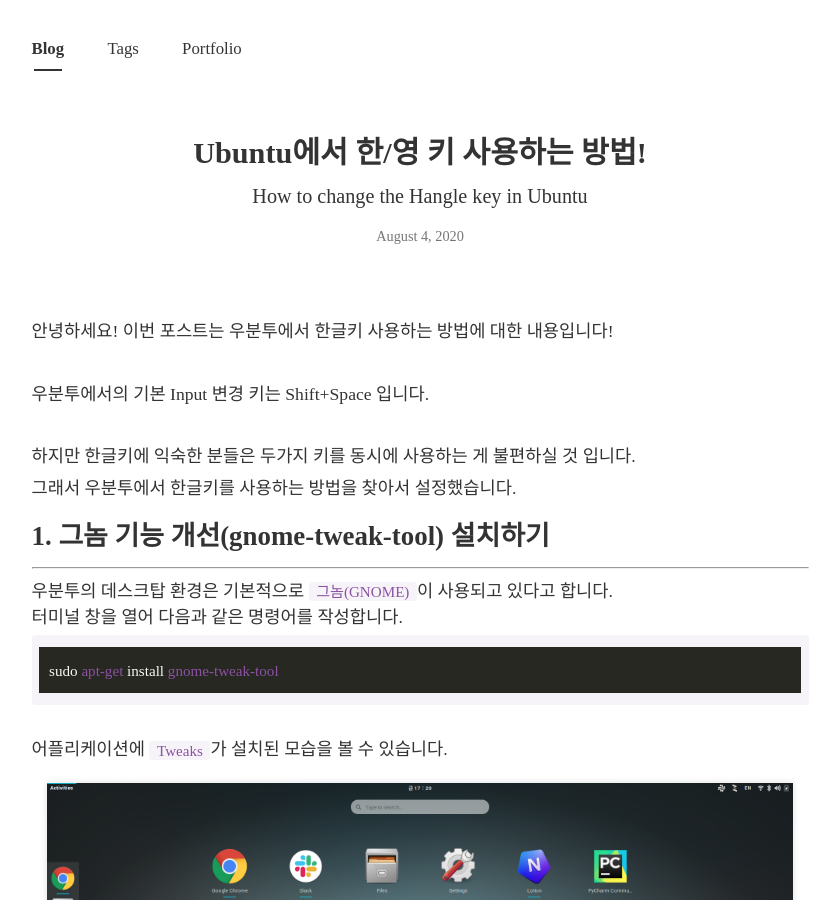
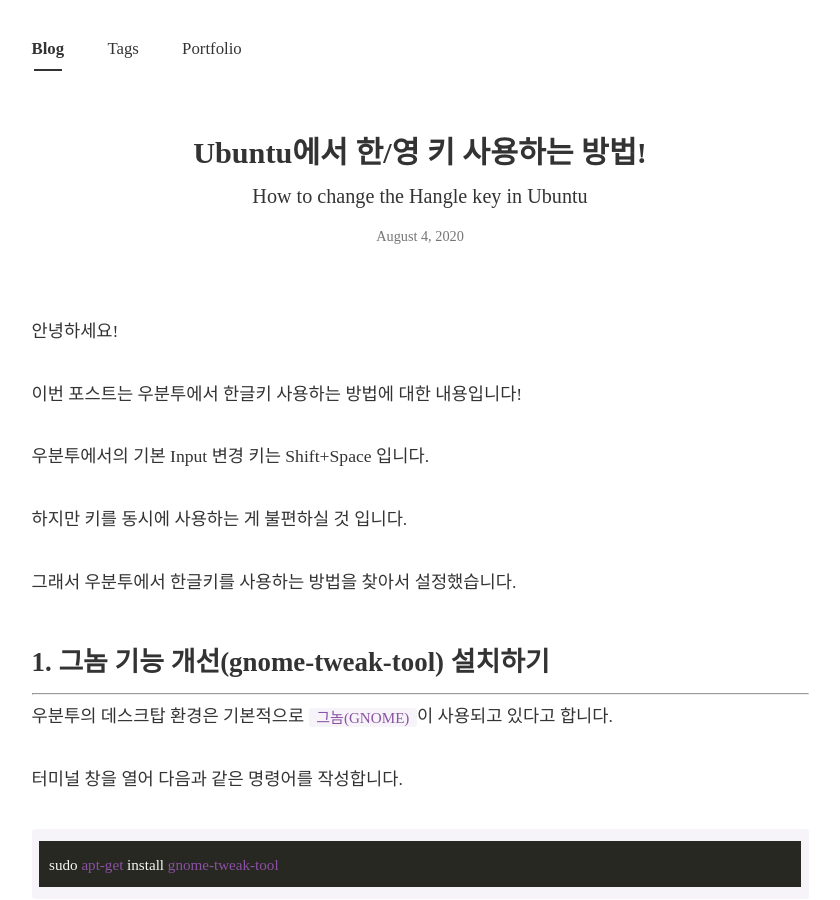
Before and after one commit to PEBpung/PEBpung.github.io, a Jekyll site: the page built from _posts/2020-08-04-ubuntu-hangle-setting.md, in a window 1280 px wide and 900 px high. Shown: the whole window, without its empty margins (220-1060 px from the left). Built offline with Jekyll 4.4.1, drawn with Linux system fonts in a browser that asks for light colours; nearby versions of some CDN libraries; some web fonts are replaced; comment, search, counter and statistics services are not loaded.

Commit message:
Fix <br>2

````diff
--- a/_posts/2020-08-04-ubuntu-hangle-setting.md
+++ b/_posts/2020-08-04-ubuntu-hangle-setting.md
@@ -7,7 +7,11 @@
 comments : True
 ---
 
-안녕하세요! 이번 포스트는 우분투에서 한글키 사용하는 방법에 대한 내용입니다!
+안녕하세요!
+
+<br>
+
+이번 포스트는 우분투에서 한글키 사용하는 방법에 대한 내용입니다!
 
 <br>
 
@@ -15,24 +19,33 @@
 
 <br>
 
-하지만 한글키에 익숙한 분들은 두가지 키를 동시에 사용하는 게 불편하실 것 입니다.
+하지만 키를 동시에 사용하는 게 불편하실 것 입니다.
+
 <br>
 
 그래서 우분투에서 한글키를 사용하는 방법을 찾아서 설정했습니다.
+
+<br>
 
 ## 1. 그놈 기능 개선(gnome-tweak-tool) 설치하기
 
 ---
 
 우분투의 데스크탑 환경은 기본적으로 `그놈(GNOME)`이 사용되고 있다고 합니다.
+
 <br>
+
 터미널 창을 열어 다음과 같은 명령어를 작성합니다.
+
 <br>
+
 ```bash
 sudo apt-get install gnome-tweak-tool
 ```
 <br>
+
 어플리케이션에 `Tweaks`가 설치된 모습을 볼 수 있습니다.
+
 <br>
 
 ![flow](/assets/img/2020-08-04/hangle0.png)
@@ -42,50 +55,86 @@
 ---
 
 설치한 `Tweaks` 를  실행시켜 주세요.
+
 <br>
 
 **Keboad & Mouse**를 들어가면 **Additional Layout Options**을 설정하는 버튼이 보이실 것 입니다.
+
 <br>
+
 ![flow](/assets/img/2020-08-04/hangle1.png)
+
 <br>
+
 옵션에 들어간 뒤, **Switching to another layout**에서 **Right Alt** 를 체크하면 됩니다.
+
 <br>
+
 (한국어 버전에서는 **다른키 배치로 전환** 에서 **한영R** 입니다.)
+
 <br>
+
 ![flow](/assets/img/2020-08-04/hangle2.png)
+
 <br>
+
 Tweaks의 설정은 여기까지 입니다.
+
 <br>
-그리고 이젠 Tweaks(기능 개선)이 아닌 **Setting(설정)** 에서 영문을 추가하셔야 됩니다.
+
+그리고 이젠 Tweaks(기능 개선)이 아닌
+ **Setting(설정)** 에서 영문을 추가하셔야 됩니다.
+
 <br>
+
 ## 3. Setting에서 Input Sources 추가하기
 
 ---
 <br>
+
 Setting에서 **Region & Languge**를 선택합니다.
+
 <br>
 
 그리고 **+** 버튼을 눌러서 언어를 추가하는 창을 열어줍시다.
+
 <br>
 
 ![flow](/assets/img/2020-08-04/hangle3.png)
 
 그런 다음 **English(US)** 를 선택하시면 됩니다.
+
 <br>
+
 (한국어 버전에서는 "영어(미국)" 으로 되어 있을 것 입니다.)
+
 <br>
+
 ![flow](/assets/img/2020-08-04/hangle4.png)
 
+<br>
+
 그리고 아래와 같이 **Start in Hangul mode**를 설정해줍신다.
+
 <br>
-혹시 Toggle키에 **Art+R** 또는 **Hangle** 버튼이 설정되어 있으면 **Remove**를 눌러서 없애줍니다!
+
+혹시 Toggle키에 **Art+R** 또는 **Hangle** 버튼이 설정되어 있으면
+ **Remove**를 눌러서 없애줍니다!
+
 <br>
+
 ![flow](/assets/img/2020-08-04/hangle5.png)
+
 <br>
+
 ## 4. 완성
 
 ---
+
 <br>
+
 우측 상단에 한글 혹은 en을 클릭하시고, **한/영** 버튼을 누르시면 바뀌는 모습을 볼 수 있습니다. 😃
 
+<br>
+
 ![flow](/assets/img/2020-08-04/hangle6.png)   ![flow](/assets/img/2020-08-04/hangle7.png)
````
